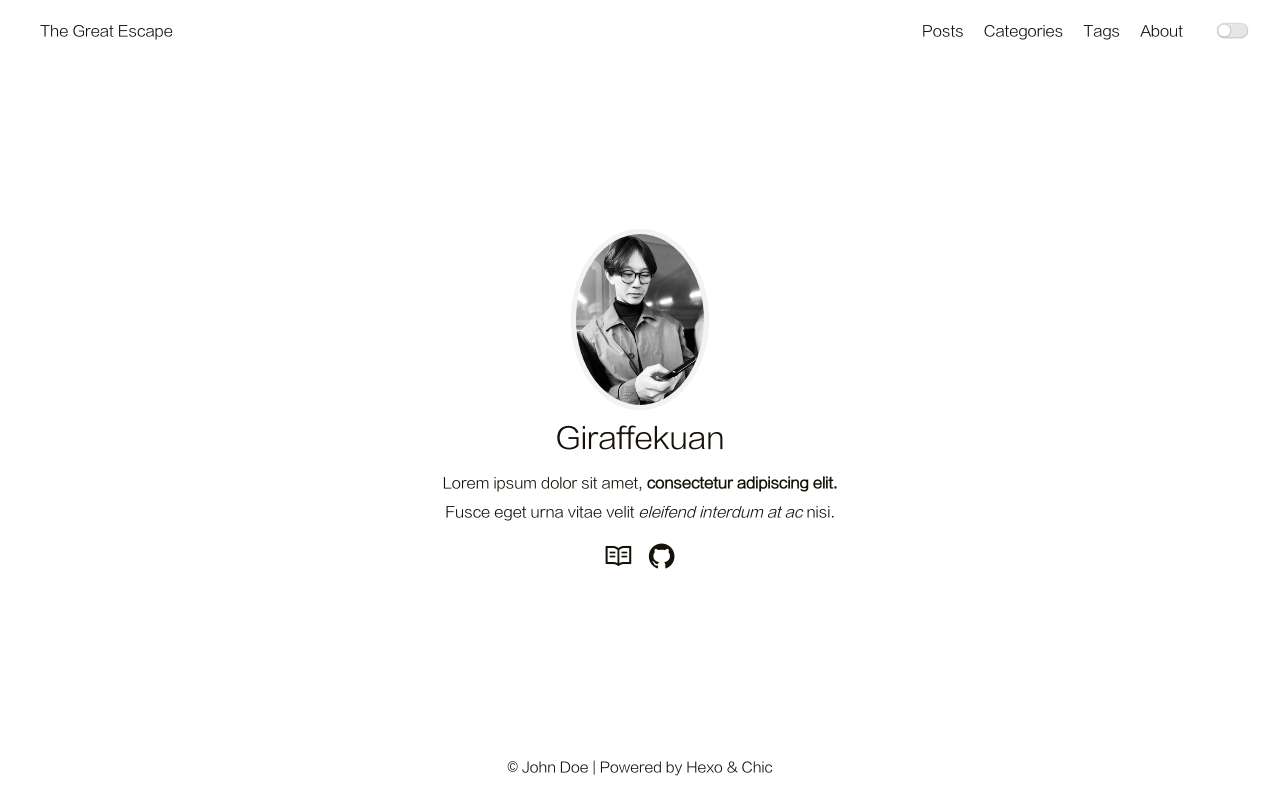
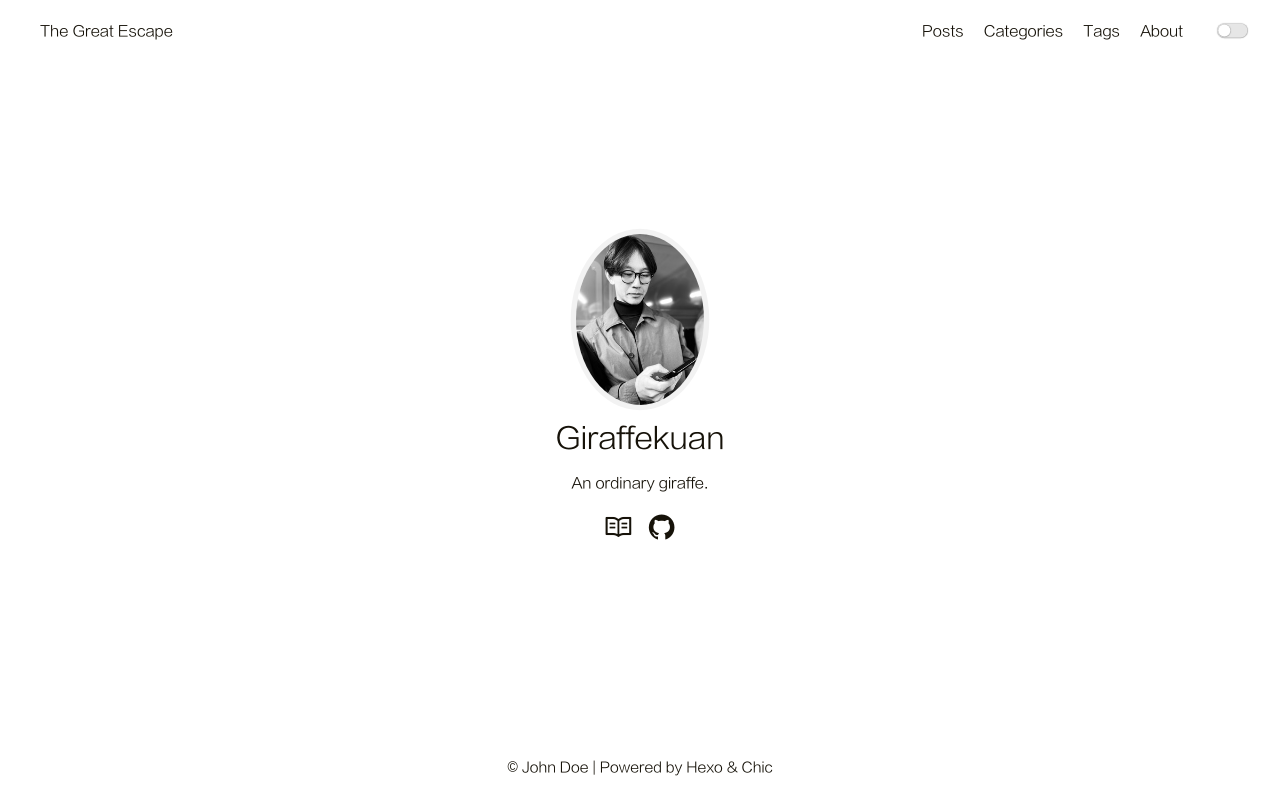
Before and after one commit to JenKuanWang/JenKuanWang.github.io, a plain HTML site: page index.html in a window 1280 px wide. Drawn offline with Linux system fonts and the light colour scheme.

Commit message:
Site updated: 2020-01-20 02:13:42

```diff
--- a/index.html
+++ b/index.html
@@ -112,7 +112,7 @@
             <a href="/archives"><img src="/image/cover.jpeg"></a>
         </div>
         <div class="nickname">Giraffekuan</div>
-        <div class="description"><p>Lorem ipsum dolor sit amet, <strong>consectetur adipiscing elit.</strong> <br>Fusce eget urna vitae velit <em>eleifend interdum at ac</em> nisi.</p>
+        <div class="description"><p>An ordinary giraffe.</p>
 </div>
         <div class="links">
 
```
Also changed, not shown: 2020/01/19/hello-world/index.html (+1 -1 lines).
